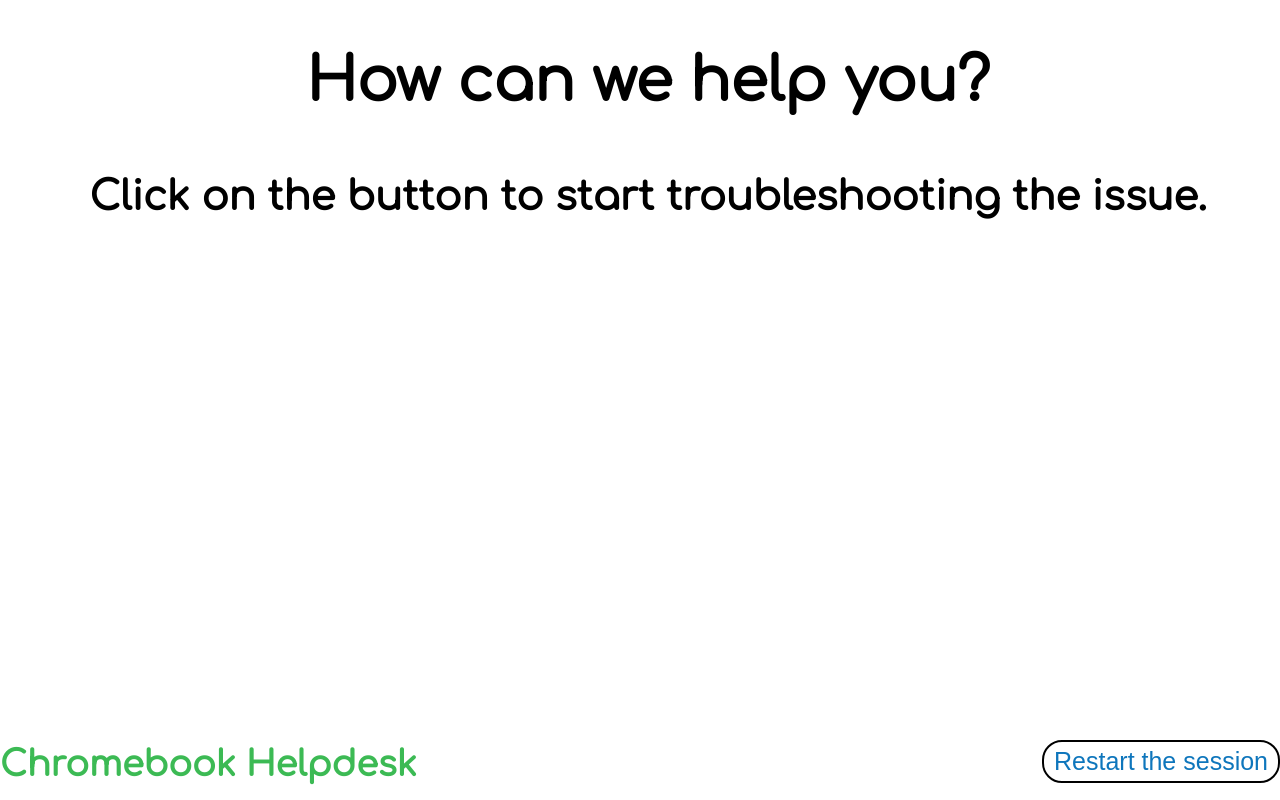
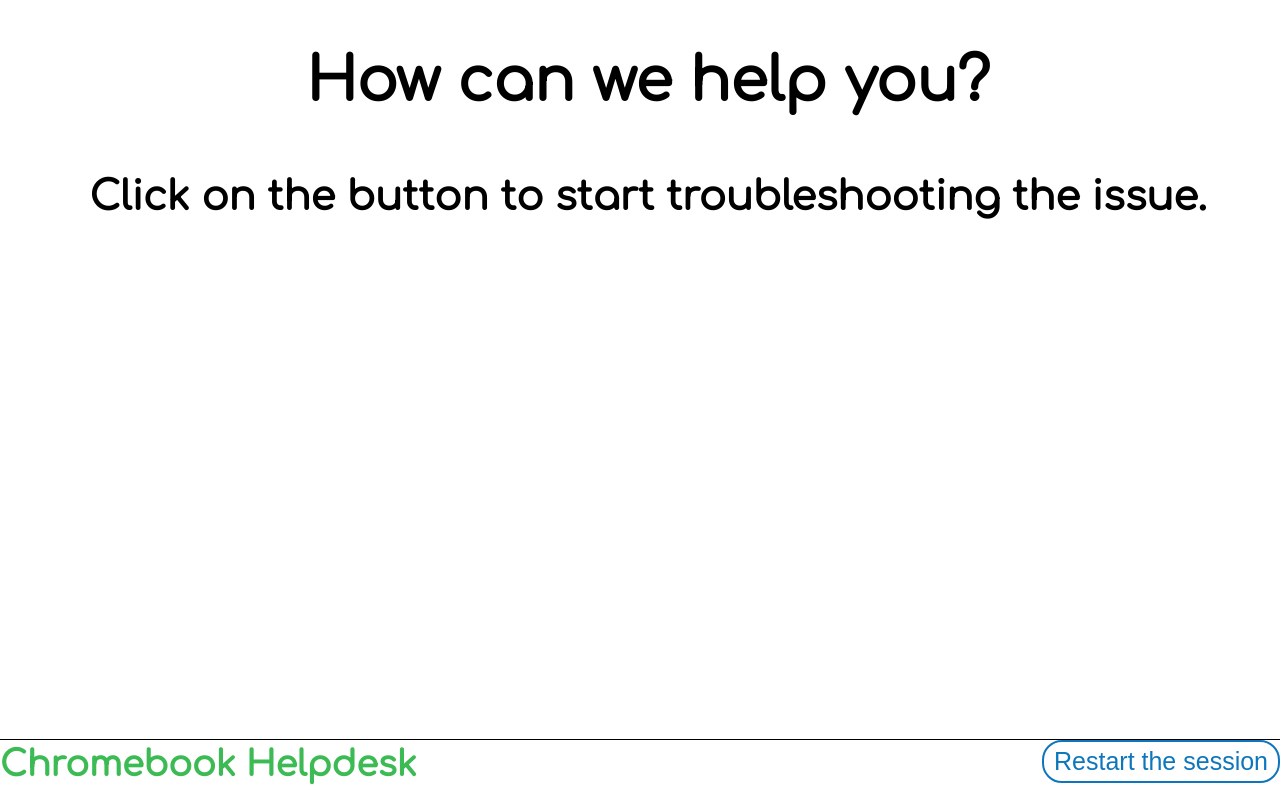
Before and after one commit to sledteam/sled, a plain HTML site: page helpdesk_launch.html in a window 1280 px wide. Drawn offline with Linux system fonts and the light colour scheme.

Commit message:
Update helpdesk_launch.html

```diff
--- a/helpdesk_launch.html
+++ b/helpdesk_launch.html
@@ -12,6 +12,7 @@
 		}
 
 		.footer{
+			border-top:1px solid black;
 			width:100vw;
 			background-color:white;
 			height:60px;
@@ -50,7 +51,7 @@
 		}
 
 		.restart{
-			border:2px solid black;
+			border:2px solid #0E76BC;
 			font-size:25px;
 			color:#0E76BC;
 			background-color:white;
```
